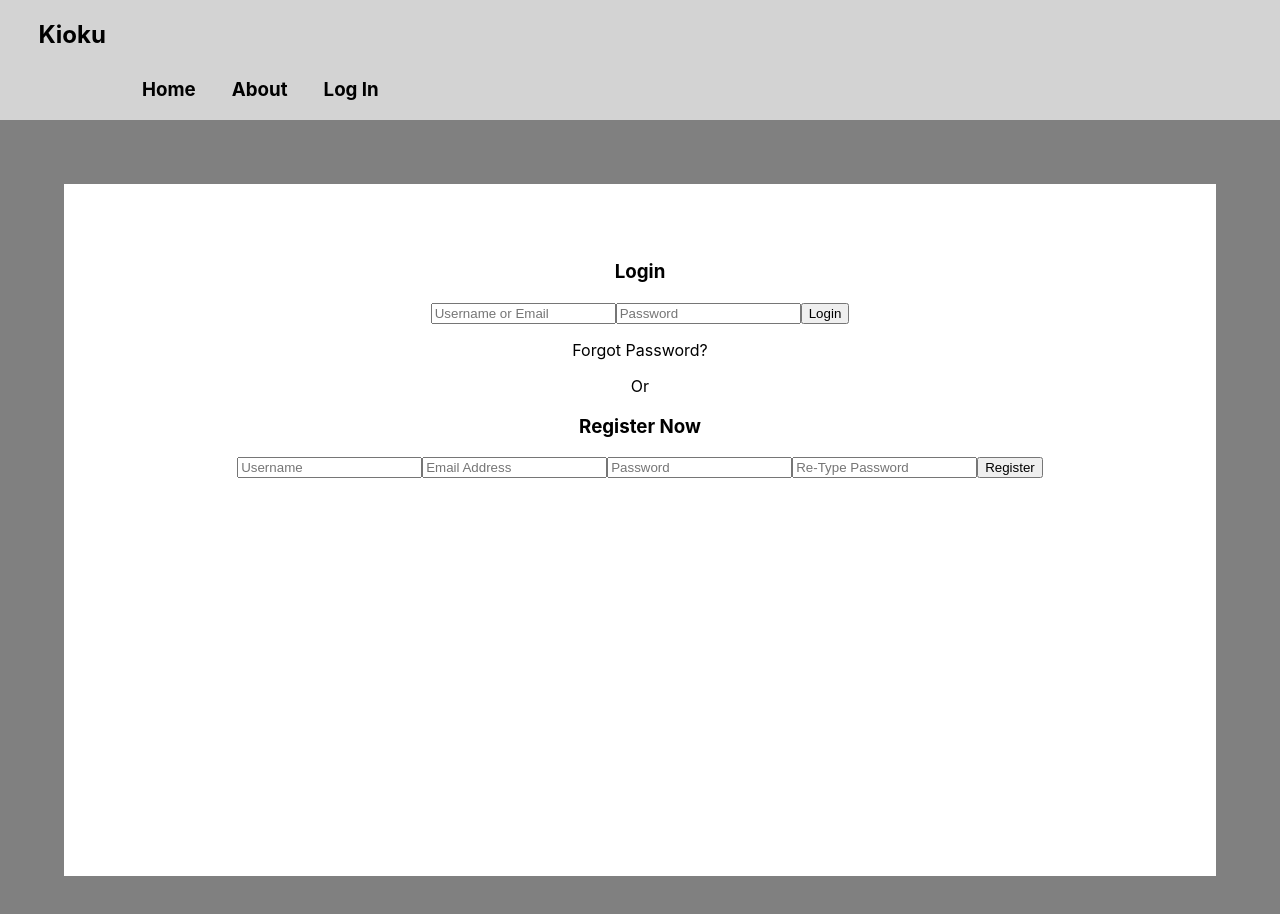
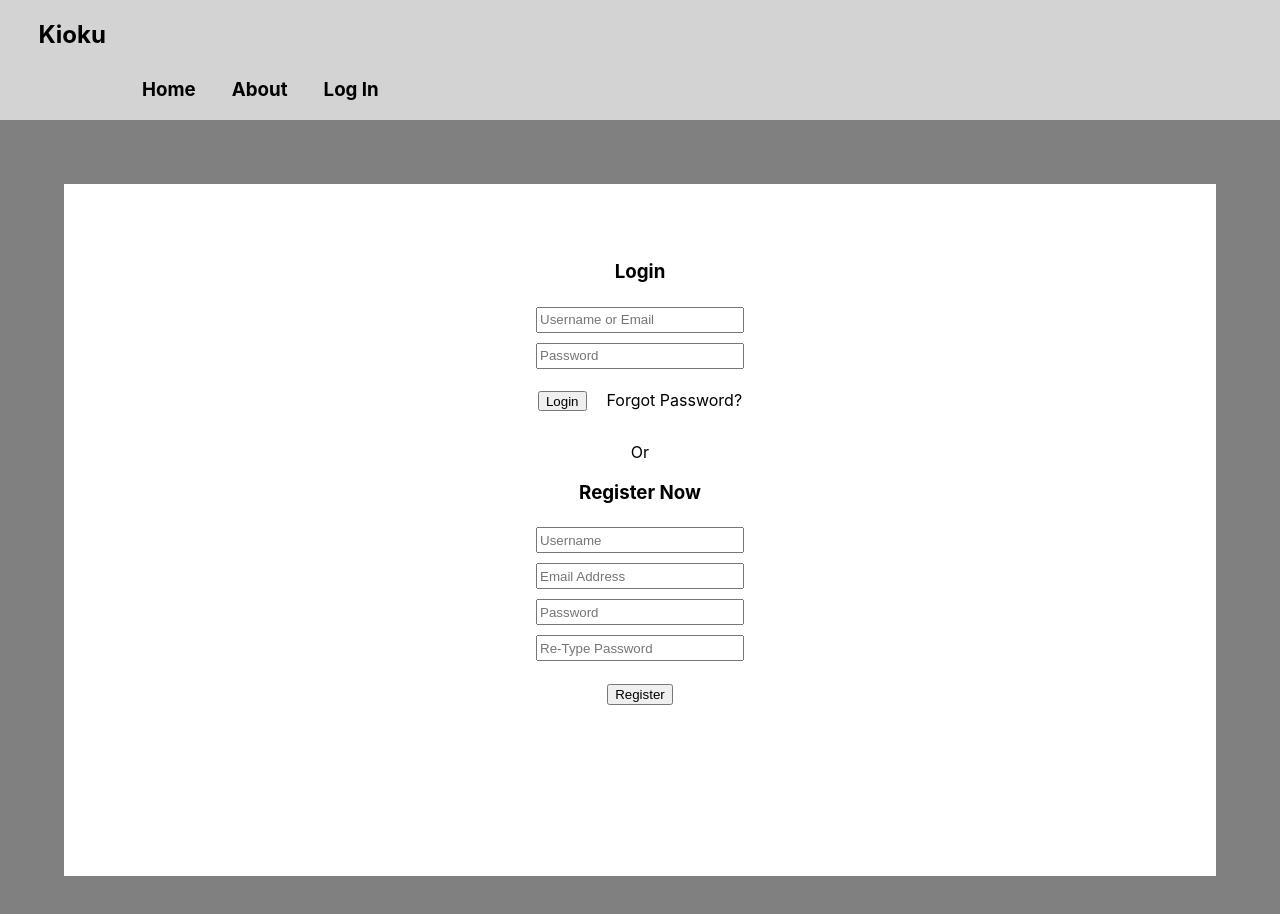
Before and after one commit to CameronVarenas/Devmountain-personal-project, a React (Create React App) app: page / in a window 1280 px wide. Shown: the top 914 px of the page. Built offline with nearby package versions, Linux system fonts and the light colour scheme.

Commit message:
Finished auth component display

```diff
--- a/src/App.css
+++ b/src/App.css
@@ -42,5 +42,22 @@
 }
 
 .auth-input {
+  height: 20px;
+  width: 200px;
+  margin: 5px;
+}
 
+.login-options {
+  display: flex;
+  justify-content: center;
 }
+
+.login-button {
+  height: 20px;
+  margin-top: 17px;
+  margin-right: 20px;
+}
+
+.register-button {
+  margin-top: 17px;
+}
--- a/src/components/Auth.js
+++ b/src/components/Auth.js
@@ -6,17 +6,31 @@ export default function Auth() {
             <h3>Login</h3>
             <section>
                 <input className='auth-input' placeholder='Username or Email'></input>
+            </section>
+            <section>
                 <input className='auth-input' placeholder='Password'></input>
-                <button>Login</button>
-                <p>Forgot Password?</p>
             </section>
+            <section className='login-options'>
+                <button className='login-button'>Login</button>
+                <p className='forgot-pass'>Forgot Password?</p>
+            </section>
+
             <p>Or</p>
+
             <h3>Register Now</h3>
             <section>
                 <input className='auth-input' placeholder='Username'></input>
+            </section>
+            <section>
                 <input className='auth-input' placeholder='Email Address'></input>
+            </section>
+            <section>
                 <input className='auth-input' placeholder='Password'></input>
+            </section>
+            <section>
                 <input className='auth-input' placeholder='Re-Type Password'></input>
+            </section>
+            <section className='register-button'>
                 <button>Register</button>
             </section>
         </div>
```
